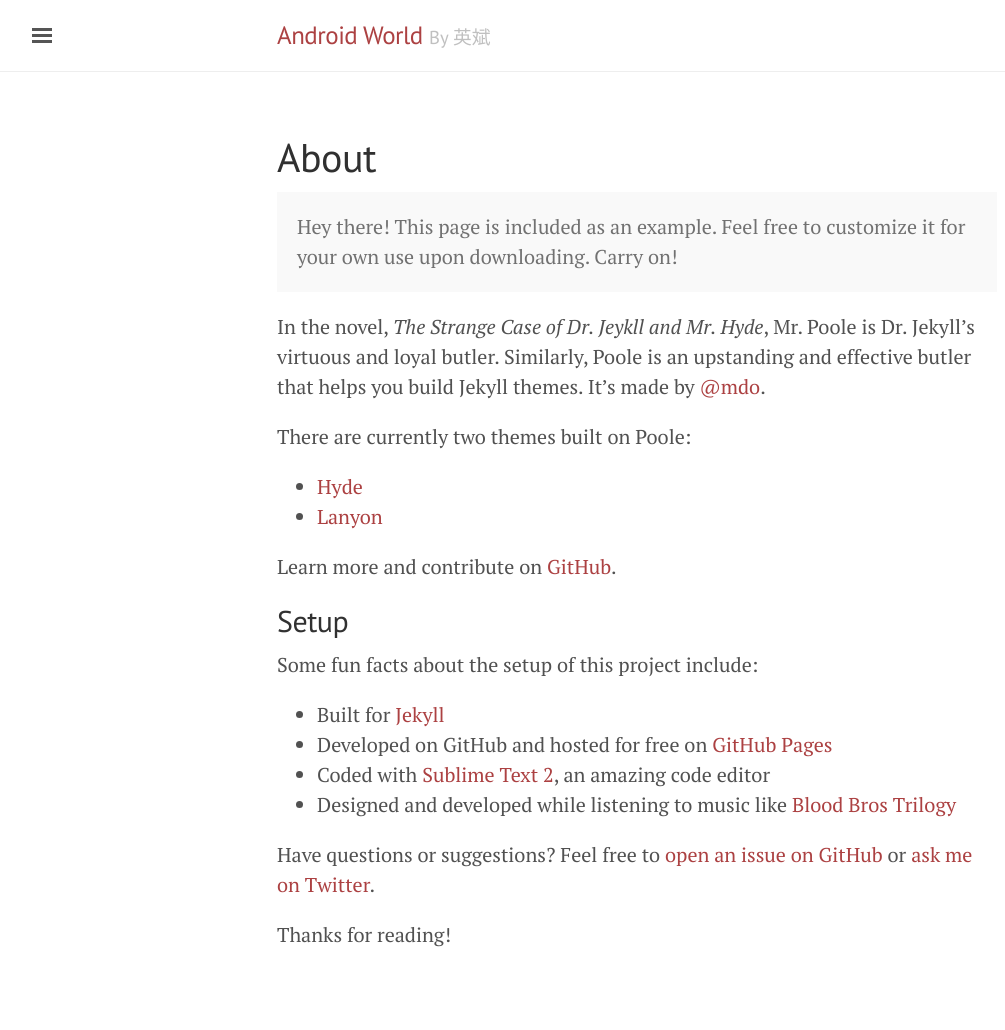
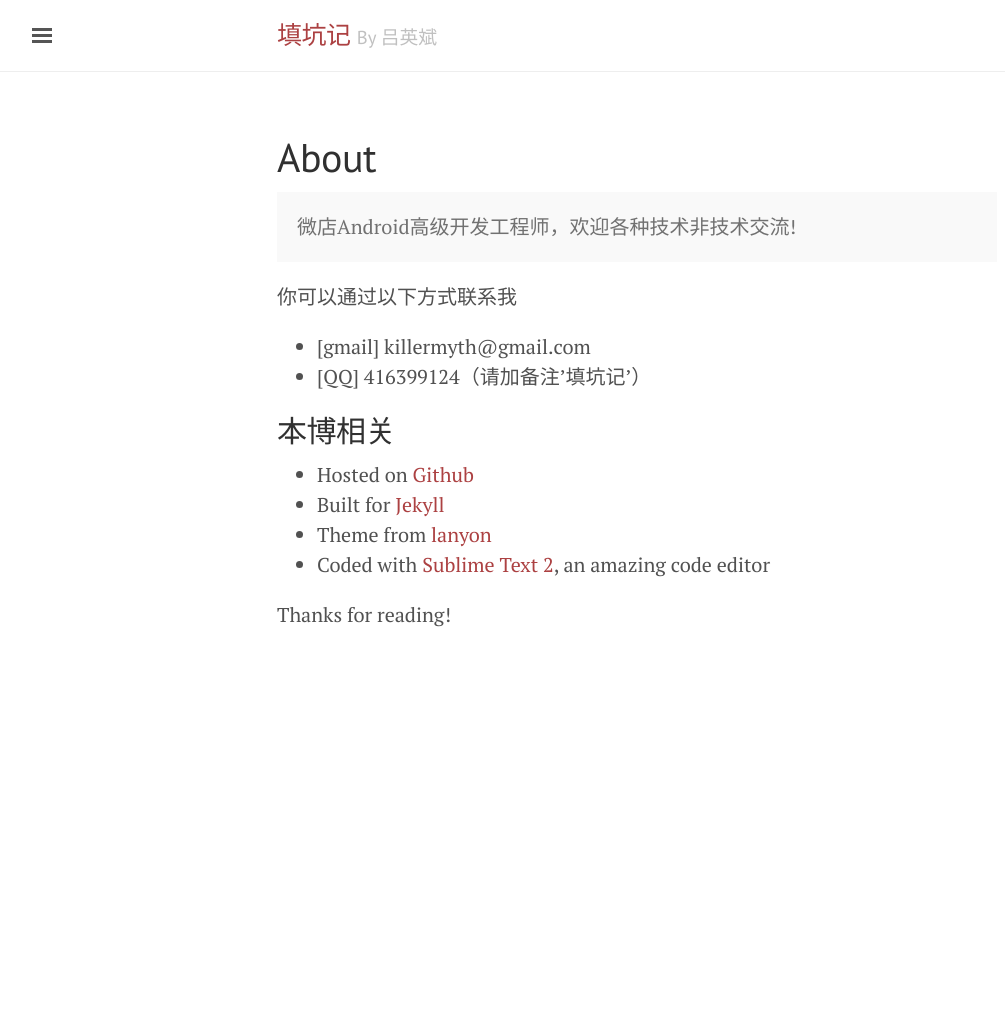
Before and after one commit to killermyth/killermyth.github.io, a Jekyll site: the page built from about.md, in a window 1280 px wide. Shown: the whole page, without its empty margins (3-1008 px from the left). Built offline with Jekyll 4.4.1, drawn with Linux system fonts in a browser that asks for light colours; after the commit the page ends 900 px from its top, so only the background shows below that.

Commit message:
new about and config

```diff
--- a/_config.yml
+++ b/_config.yml
@@ -5,9 +5,9 @@
 relative_permalinks: true
 
 # Setup
-title:               Android World
-tagline:             'By 英斌'
-description:         '微店Android高级开发工程师，欢迎技术非技术交流.'
+title:               填坑记
+tagline:             'By 吕英斌'
+description:         '填过的坑越多，路就会越平坦.'
 url:                 http://killermyth.github.io
 baseurl:             ''
 paginate:            5
--- a/about.md
+++ b/about.md
@@ -4,27 +4,19 @@
 ---
 
 <p class="message">
-  Hey there! This page is included as an example. Feel free to customize it for your own use upon downloading. Carry on!
+  微店Android高级开发工程师，欢迎各种技术非技术交流!
 </p>
 
-In the novel, *The Strange Case of Dr. Jeykll and Mr. Hyde*, Mr. Poole is Dr. Jekyll's virtuous and loyal butler. Similarly, Poole is an upstanding and effective butler that helps you build Jekyll themes. It's made by [@mdo](https://twitter.com/mdo).
+你可以通过以下方式联系我
 
-There are currently two themes built on Poole:
+* [gmail] killermyth@gmail.com
+* [QQ] 416399124（请加备注'填坑记'）
 
-* [Hyde](http://hyde.getpoole.com)
-* [Lanyon](http://lanyon.getpoole.com)
+## 本博相关
 
-Learn more and contribute on [GitHub](https://github.com/poole).
-
-## Setup
-
-Some fun facts about the setup of this project include:
-
+* Hosted on [Github](https://github.com/)
 * Built for [Jekyll](http://jekyllrb.com)
-* Developed on GitHub and hosted for free on [GitHub Pages](https://pages.github.com)
+* Theme from [lanyon](https://github.com/poole/lanyon)
 * Coded with [Sublime Text 2](http://sublimetext.com), an amazing code editor
-* Designed and developed while listening to music like [Blood Bros Trilogy](https://soundcloud.com/maddecent/sets/blood-bros-series)
-
-Have questions or suggestions? Feel free to [open an issue on GitHub](https://github.com/poole/issues/new) or [ask me on Twitter](https://twitter.com/mdo).
 
 Thanks for reading!
```
Also changed, not shown: 8 other files.
